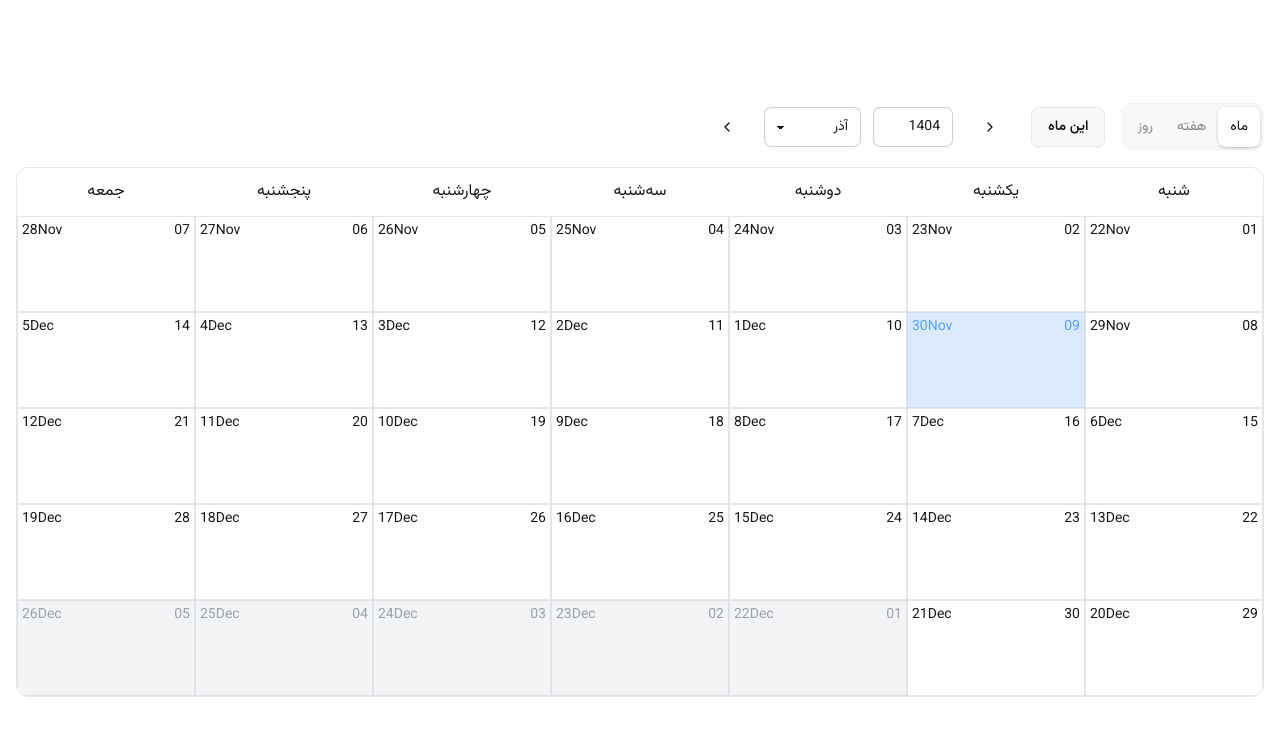
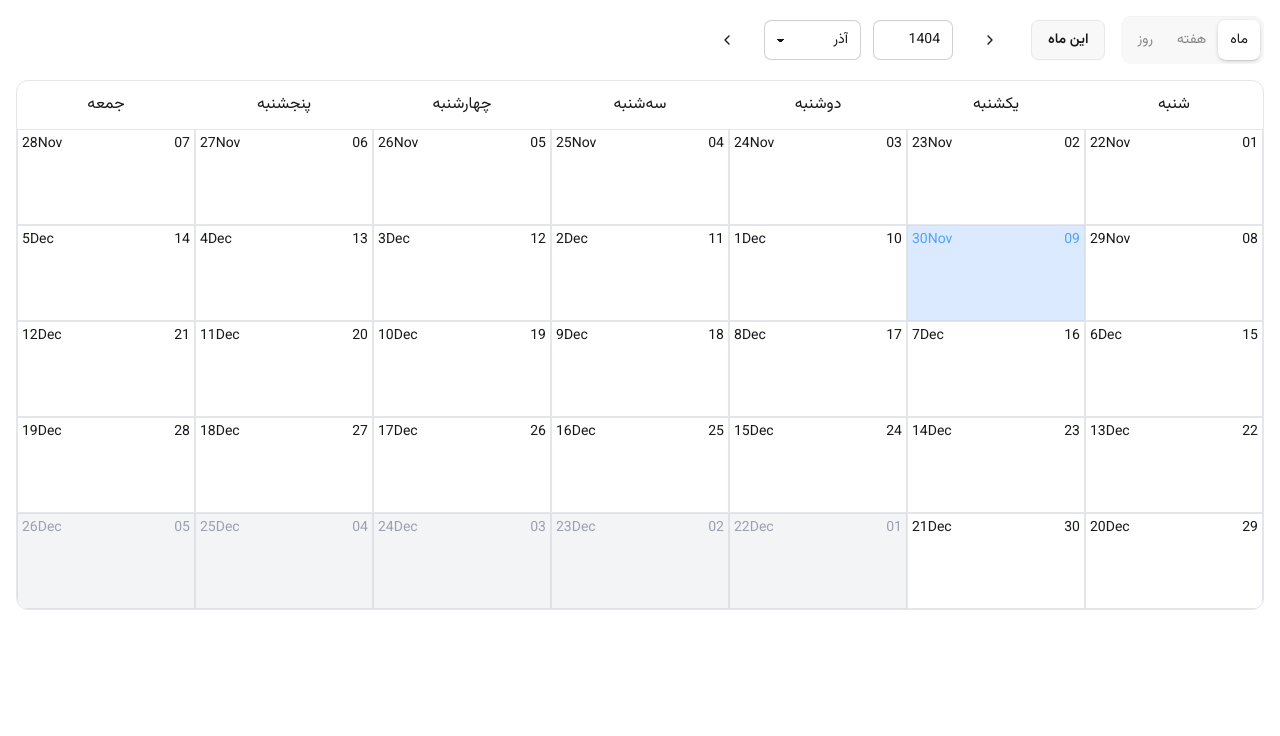
Before and after one commit to mandanaD/jalali-appointment-calendar, a React (Vite) app: page / in a window 1280 px wide. Shown: the top 736 px of the page. Built offline with nearby package versions, Linux system fonts and the light colour scheme.

Commit message:
fix: remove center

```diff
--- a/src/App.tsx
+++ b/src/App.tsx
@@ -5,7 +5,7 @@ function App() {
 
     return (
         <div dir={"rtl"}
-             className={"min-h-screen flex justify-center items-center p-4"}
+             className={"min-h-screen p-4"}
         >
             <Calender/>
         </div>
```
